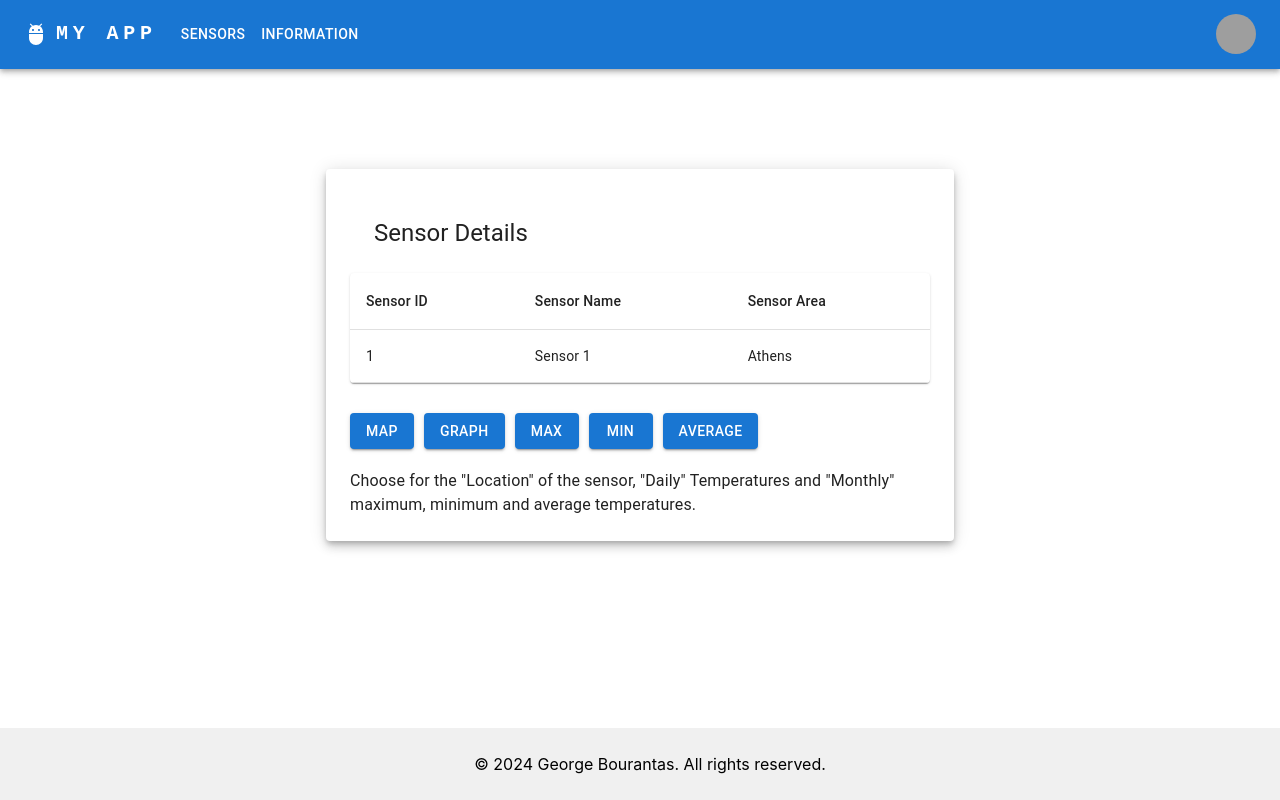
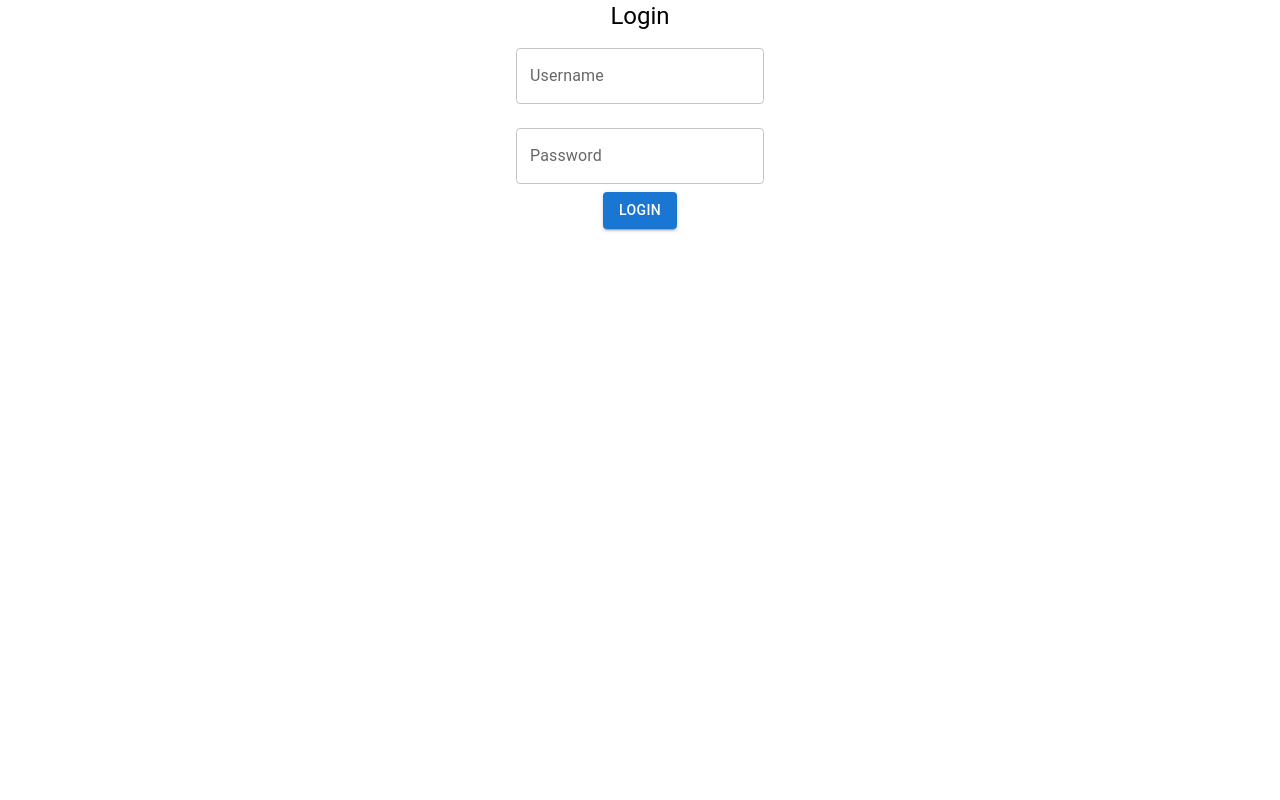
Before and after one commit to geobour/sensors, a React (Create React App) app: page /sensors/1 in a window 1280 px wide. Built offline with nearby package versions, Linux system fonts and the light colour scheme; grey boxes are pictures that could not be loaded.

Commit message:
added login mock and details and charts

```diff
--- a/src/App.tsx
+++ b/src/App.tsx
@@ -1,19 +1,37 @@
-import React from 'react';
-import {Routes, Route } from 'react-router-dom';
+import React, { useState } from 'react';
+import { Routes, Route } from 'react-router-dom';
 import ButtonAppBar from './layout/NavBar';
 import Footer from './layout/Footer';
 import HomePage from './layout/HomePage';
-
 import InformationScreen from "./information/InformationScreen";
 import SensorsListView from "./sensors/SensorsListView";
 import PageNotFound from "./layout/PageNotFound";
 import AddSensorPage from "./sensors/AddSensorPage";
 import SensorDetailsView from "./sensors/SensorDetailsView";
-import BarChart from "./charts/BarChart";
+import BarChartMin from "./charts/BarChartMin";
+import BarChartMax from "./charts/BarChartMax";
 import LineChart from "./charts/LineChart";
-import { lineChartData, lineChartLabels,barChartLabels,barChartData } from 'src/AppApi';
+import { lineChartData, lineChartLabels, barChartLabels, barChartData } from 'src/AppApi';
+import Login from "./Login";
+
 function App() {
+    const [isLoggedIn, setIsLoggedIn] = useState(false);
 
+    // Function to handle login
+    const handleLogin = () => {
+        // Perform your login logic here
+        // For example, set isLoggedIn to true upon successful login
+        setIsLoggedIn(true);
+    };
+
+    // If not logged in, render a login page or redirect to a login route
+    if (!isLoggedIn) {
+        // You can render a login component or redirect to a login route here
+        // For simplicity, let's assume there's a Login component
+        return <Login onLogin={handleLogin} />;
+    }
+
+    // If logged in, render the main application
     return (
         <div>
             <ButtonAppBar />
@@ -21,15 +39,16 @@ function App() {
                 <Route path="/" element={<HomePage />} />
                 <Route path="/sensors" element={<SensorsListView />} />
                 <Route path="/sensors/:sensorId" element={<SensorDetailsView />} />
-                <Route path="/bar-chart" element={<BarChart data={barChartData} labels={barChartLabels} />} />
+                <Route path="/bar-chart-min" element={<BarChartMin data={barChartData} labels={barChartLabels} />} />
+                <Route path="/bar-chart-max" element={<BarChartMax data={barChartData} labels={barChartLabels} />} />
                 <Route path="/line-chart" element={<LineChart data={lineChartData} labels={lineChartLabels} />} />
                 <Route path="/information" element={<InformationScreen />} />
                 <Route path="/add-sensor" element={<AddSensorPage />} />
-                <Route path="/*" element={<HomePage />} />
-                {/*<Route path="/*" element={<PageNotFound />} />*/}
+                <Route path="/*" element={<PageNotFound />} />
             </Routes>
             <Footer />
         </div>
     );
 }
+
 export default App;
--- /dev/null
+++ b/src/Login.tsx
@@ -0,0 +1,62 @@
+import React, { useState, useEffect } from 'react';
+import { TextField, Button, Typography } from '@mui/material';
+
+// @ts-ignore
+function Login({ onLogin }) {
+    const [username, setUsername] = useState(localStorage.getItem('username') || '');
+    const [password, setPassword] = useState(localStorage.getItem('password') || '');
+    const [error, setError] = useState('');
+
+    useEffect(() => {
+        // Check if username and password are already stored in localStorage
+        const storedUsername = localStorage.getItem('username');
+        const storedPassword = localStorage.getItem('password');
+        if (storedUsername && storedPassword) {
+            // If credentials are found, automatically attempt login
+            setUsername(storedUsername);
+            setPassword(storedPassword);
+            handleLogin();
+        }
+    }, []); // Empty dependency array to run this effect only once, on component mount
+
+    const handleLogin = () => {
+        // Perform your login logic here, for simplicity, let's assume a basic validation
+        if (username === 'admin' && password === 'password') {
+            // Store the credentials in localStorage
+            localStorage.setItem('username', username);
+            localStorage.setItem('password', password);
+            onLogin(); // Call the onLogin function passed as a prop from the parent component
+        } else {
+            setError('Invalid username or password');
+        }
+    };
+
+    return (
+        <div style={{ textAlign: 'center' }}>
+            <Typography variant="h5">Login</Typography>
+            {error && <Typography style={{ color: 'red' }}>{error}</Typography>}
+            <form>
+                <TextField
+                    label="Username"
+                    value={username}
+                    onChange={(e) => setUsername(e.target.value)}
+                    margin="normal"
+                    variant="outlined"
+                />
+                <br />
+                <TextField
+                    type="password"
+                    label="Password"
+                    value={password}
+                    onChange={(e) => setPassword(e.target.value)}
+                    margin="normal"
+                    variant="outlined"
+                />
+                <br />
+                <Button variant="contained" color="primary" onClick={handleLogin}>Login</Button>
+            </form>
+        </div>
+    );
+}
+
+export default Login;
--- /dev/null
+++ b/src/charts/BarChartMin.tsx
@@ -0,0 +1,74 @@
+import React, { useEffect, useRef } from 'react';
+import Chart from 'chart.js/auto';
+import Paper from '@mui/material/Paper';
+import Grid from '@mui/material/Grid';
+
+interface BarChartProps {
+    data: number[];
+    labels: string[];
+    className?: string;
+}
+
+const BarChartMin: React.FC<BarChartProps> = ({ data, labels, className }) => {
+    const chartRef = useRef<HTMLCanvasElement | null>(null);
+    const chartInstance = useRef<Chart | null>(null);
+
+    useEffect(() => {
+        if (chartRef.current) {
+            if (chartInstance.current) {
+                chartInstance.current.destroy();
+            }
+
+            const ctx = chartRef.current.getContext('2d');
+
+            if (ctx) {
+                chartInstance.current = new Chart(ctx, {
+                    type: 'bar',
+                    data: {
+                        labels: labels,
+                        datasets: [
+                            {
+                                label: 'Minimum Temperatures ',
+                                data: data,
+                                backgroundColor: 'rgba(54, 162, 235, 0.2)', // Blue background color
+                                borderColor: 'rgba(54, 162, 235, 1)', // Blue border color
+                                borderWidth: 1,
+                            },
+                        ],
+                    },
+                    options: {
+                        scales: {
+                            x: {
+                                type: 'category',
+                                position: 'bottom',
+                            },
+                            y: {
+                                beginAtZero: true,
+                            },
+                        },
+                    },
+                });
+            }
+        }
+
+        return () => {
+            if (chartInstance.current) {
+                chartInstance.current.destroy();
+            }
+        };
+    }, [data, labels]);
+
+    return (
+        <div className={"barChart"} style={{ marginTop: '100px', flex: "max-content" }}>
+            <Grid container spacing={6} justifyContent="center" alignItems="center">
+                <Grid item xs={8}>
+                    <Paper className={className}>
+                        <canvas ref={chartRef} />
+                    </Paper>
+                </Grid>
+            </Grid>
+        </div>
+    );
+};
+
+export default BarChartMin;
--- /dev/null
+++ b/src/export/ExportToExcel.tsx
@@ -0,0 +1,30 @@
+import React from 'react';
+import FileSaver from 'file-saver';
+import Button from "@mui/material/Button";
+import * as XLSX from 'xlsx';
+
+
+
+interface Props {
+    data: any[]; // Your data to export
+    fileName: string; // The name of the Excel file
+}
+
+const ExportToExcel: React.FC<Props> = ({ data, fileName }) => {
+    const exportToExcel = () => {
+        const worksheet = XLSX.utils.json_to_sheet(data);
+        const workbook = XLSX.utils.book_new();
+        XLSX.utils.book_append_sheet(workbook, worksheet, 'Sheet1');
+        const excelBuffer = XLSX.write(workbook, { bookType: 'xlsx', type: 'array' });
+        const blob = new Blob([excelBuffer], { type: 'application/octet-stream' });
+        FileSaver.saveAs(blob, `${fileName}.xlsx`);
+    };
+
+    return (
+        <Button variant="contained" color="primary" onClick={exportToExcel}>
+            Export
+        </Button>
+    );
+};
+
+export default ExportToExcel;
--- a/src/sensors/SensorDetailsView.tsx
+++ b/src/sensors/SensorDetailsView.tsx
@@ -10,6 +10,9 @@ import TableHead from '@mui/material/TableHead';
 import TableRow from '@mui/material/TableRow';
 import Button from '@mui/material/Button';
 import { Link } from 'react-router-dom';
+import ExportToExcel from "../export/ExportToExcel";
+import {exportData} from "../AppApi";
+import { Box } from '@mui/material';
 interface SensorDetails {
     sensorId: string;
     sensorName: string;
@@ -63,22 +66,33 @@ const SensorDetailsView: React.FC = () => {
                             <Button component={Link} to="/line-chart" variant="contained" color="primary" sx={{marginRight: '10px',marginTop:'10px',marginBottom:'20px'}}>
                                 Graph
                             </Button>
-                            <Button component={Link} to="/bar-chart" variant="contained" color="primary" sx={{marginRight: '10px',marginTop:'10px',marginBottom:'20px'}}>
+                            {/*<Button component={Link} to="/bar-chart" variant="contained" color="primary" sx={{marginRight: '10px',marginTop:'10px',marginBottom:'20px'}}>*/}
+                            {/*    Chart*/}
+                            {/*</Button>*/}
+                            <Button component={Link} to="/bar-chart-min" variant="contained" color="primary" sx={{marginRight: '10px',marginTop:'10px',marginBottom:'20px'}}>
+                                Min
+                            </Button>
+                            <Button component={Link} to="/bar-chart-max" variant="contained" color="primary" sx={{marginRight: '10px',marginTop:'10px',marginBottom:'20px'}}>
                                 Max
-                            </Button>
-                            <Button component={Link} to="/bar-chart" variant="contained" color="primary" sx={{marginRight: '10px',marginTop:'10px',marginBottom:'20px'}}>
-                                Min
                             </Button>
                             <Button component={Link} to="/bar-chart" variant="contained" color="primary" sx={{marginRight: '10px',marginTop:'10px',marginBottom:'20px'}}>
                                 Average
                             </Button>
                             <Typography>
-                                Choose for the "Location" of the sensor, "Daily" Temperatures and "Monthly" maximum, minimum and average temperatures.
+                                Choose for the "Location" of the sensor, "Daily" Temperatures and max, min and average "Charts".
                             </Typography>
+                            <Box sx={{marginRight: '10px',marginTop:'20px',marginBottom:'10px', alignContent:"flex-end"}}>
+                                <ExportToExcel data={exportData} fileName="exportedData" />
+                            </Box>
+                            <Typography>
+                                Export monthly data to csv.
+                            </Typography>
+
                         </div>
                     </Paper>
                 </Grid>
             </Grid>
+
         </div>
     );
 };
--- a/src/sensors/SensorsListView.tsx
+++ b/src/sensors/SensorsListView.tsx
@@ -47,6 +47,7 @@ const SensorsListView: React.FC = () => {
 
     const handleEditClick = (sensorId: string) => {
         // Handle edit action (you can navigate or perform any other action)
+        navigate(`/map`);
         console.log(`Edit button clicked for sensorId: ${sensorId}`);
     };
 
```
Also changed, not shown: package.json (+7 -3 lines), src/AppApi.tsx (+13 -1 lines), src/charts/BarChartMax.tsx (renamed from src/charts/BarChart.tsx, +6 -7 lines), 1 other file (tests, documents, lock files or other folders).
